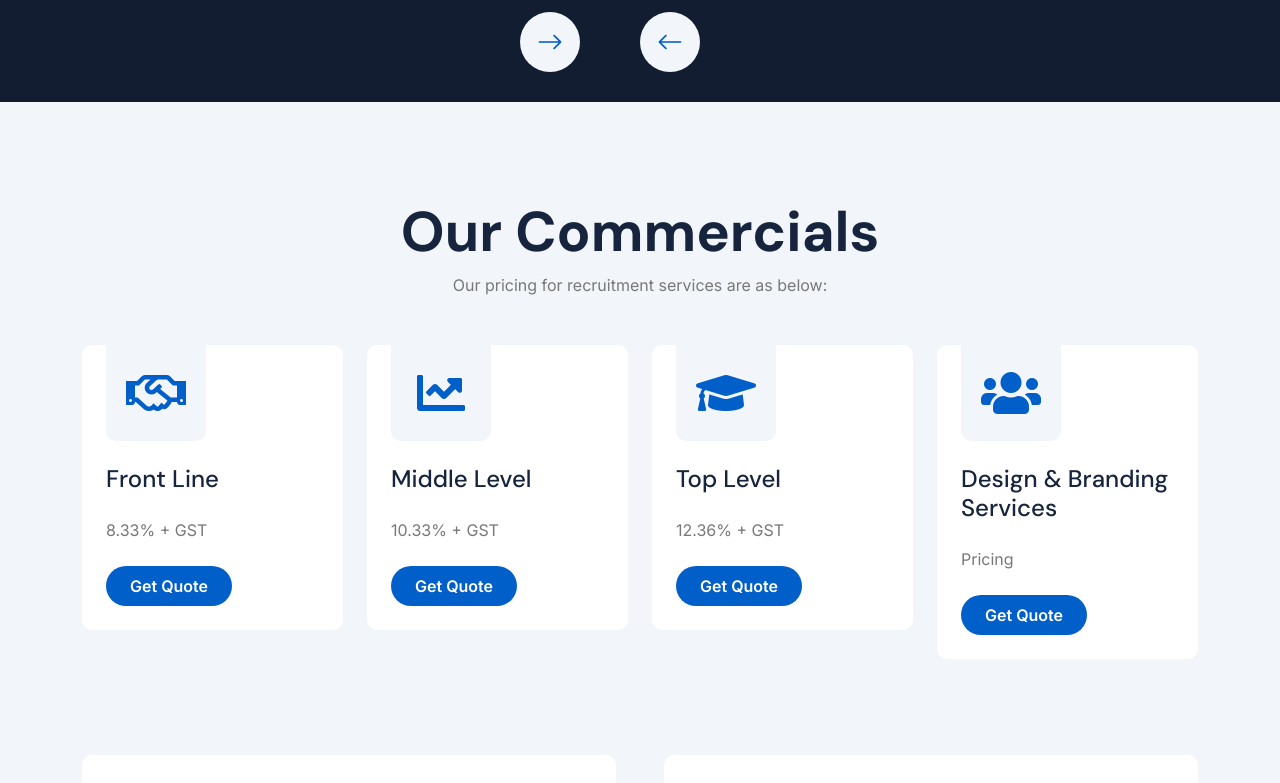
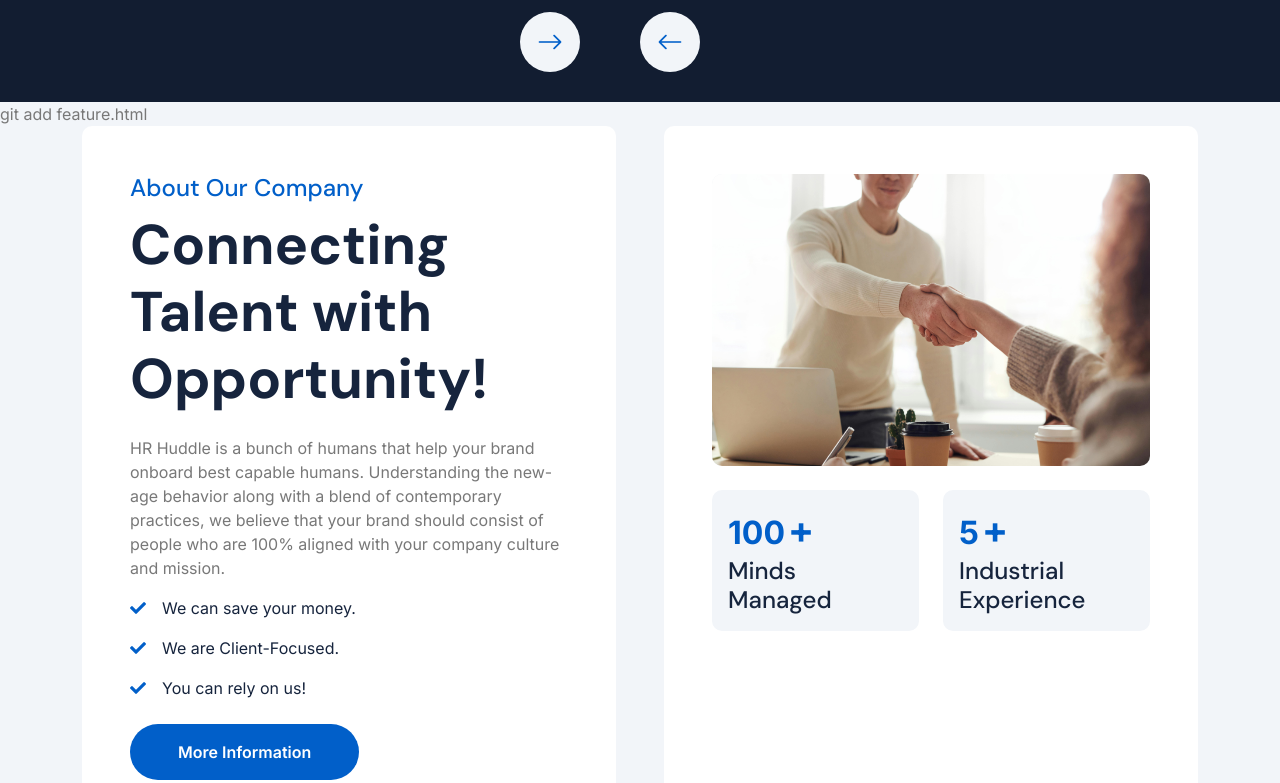
Before and after one commit to hrhuddle/hrhuddle.github.io, a plain HTML site: page index.html in a window 1280 px wide. Shown: the part 760-1543 px from the top of the page. Drawn offline with nearby package versions, Linux system fonts and the light colour scheme.

Commit message:
Update index.html and service.html

```diff
--- a/index.html
+++ b/index.html
@@ -167,63 +167,7 @@
         </div>
         <!-- Carousel End -->
 
-        <!-- Feature Start -->
-        <div class="container-fluid feature bg-light py-5">
-            <div class="container py-5">
-                <div class="text-center mx-auto pb-5 wow fadeInUp" data-wow-delay="0.2s" style="max-width: 800px;">
-                    <h4 class="display-4" class="text-primary">Our Commercials</h4>
-                    <p class="mb-0"> Our pricing for recruitment services are as below:
-                    </p>
-                </div>
-                <div class="row g-4">
-                    <div class="col-md-6 col-lg-6 col-xl-3 wow fadeInUp" data-wow-delay="0.2s">
-                        <div class="feature-item p-4 pt-0">
-                            <div class="feature-icon p-4 mb-4">
-                                <i class="far fa-handshake fa-3x"></i>
-                            </div>
-                            <h4 class="mb-4">Front Line</h4>
-                            <p class="mb-4"> 8.33% + GST
-                            </p>
-                            <a class="btn btn-primary rounded-pill py-2 px-4" href="contact.html">Get Quote</a>
-                        </div>
-                    </div>
-                    <div class="col-md-6 col-lg-6 col-xl-3 wow fadeInUp" data-wow-delay="0.4s">
-                        <div class="feature-item p-4 pt-0">
-                            <div class="feature-icon p-4 mb-4">
-                                <i class="fa fa-chart-line fa-3x"></i>
-                            </div>
-                            <h4 class="mb-4">Middle Level</h4>
-                            <p class="mb-4"> 10.33% + GST
-                            </p>
-                            <a class="btn btn-primary rounded-pill py-2 px-4" href="contact.html">Get Quote</a>
-                        </div>
-                    </div>
-                    <div class="col-md-6 col-lg-6 col-xl-3 wow fadeInUp" data-wow-delay="0.6s">
-                        <div class="feature-item p-4 pt-0">
-                            <div class="feature-icon p-4 mb-4">
-                                <i class="fa fa-graduation-cap fa-3x"></i>
-                            </div>
-                            <h4 class="mb-4">Top Level</h4>
-                            <p class="mb-4"> 12.36% + GST                            </p>
-                            <a class="btn btn-primary rounded-pill py-2 px-4" href="contact.html">Get Quote</a>
-                        </div>
-                    </div>
-                    <div class="col-md-6 col-lg-6 col-xl-3 wow fadeInUp" data-wow-delay="0.8s">
-                        <div class="feature-item p-4 pt-0">
-                            <div class="feature-icon p-4 mb-4">
-                                <i class="fa fa-users fa-3x"></i>
-                            </div>
-                            <h4 class="mb-4"> Design & Branding Services </h4>
-                            <p class="mb-4"> Pricing
-                            </p>
-                            <a class="btn btn-primary rounded-pill py-2 px-4" href="contact.html">Get Quote</a>
-                        </div>
-                    </div>
-                </div>
-            </div>
-        </div>
-        <!-- Feature End -->
-
+        git add feature.html
         <!-- About Start -->
         <div class="container-fluid bg-light about pb-5">
             <div class="container pb-5">
@@ -323,7 +267,7 @@
             <div class="col-md-6 col-lg-6 col-xl-3 wow fadeInUp" data-wow-delay="0.6s">
                 <div class="service-item">
                     <div class="service-img">
-                        <img src="img/logo.jpg" class="img-fluid rounded-top w-100" alt="Design Services">
+                        <img src="img/designservices.jpg" class="img-fluid rounded-top w-100" alt="Design Services">
                         <div class="service-icon p-3">
                             <i class="fa fa-paint-brush fa-2x"></i>
                         </div>
```
Also changed, not shown: service.html (+1 -1 lines).
